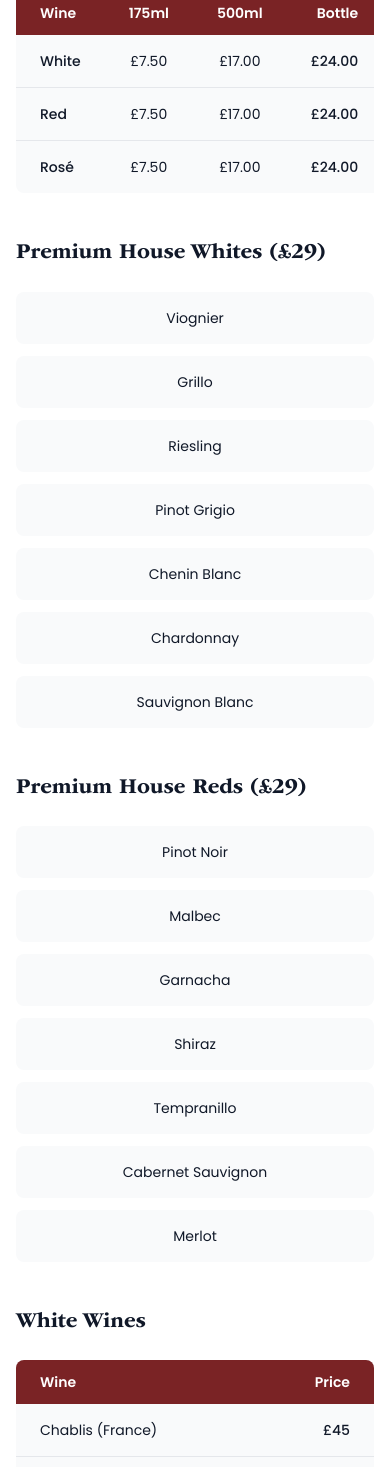
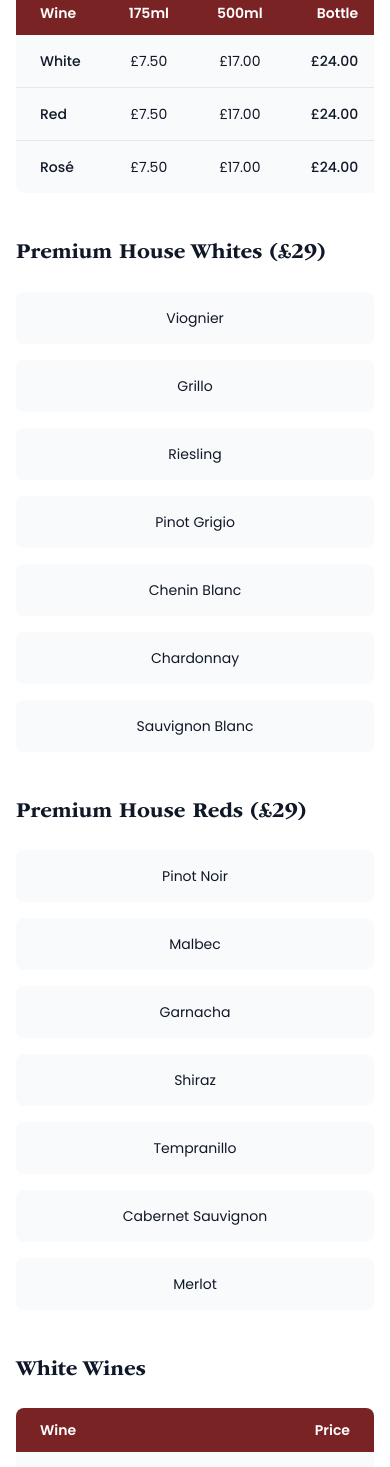
Before and after one commit to LYNKSPortal/la-nuova-isola-iom, a Next.js app: page /drinks-menu in a window 390 px wide. Shown: the part 1610-3077 px from the top of the page. Built offline with nearby package versions, Linux system fonts and the light colour scheme.

Commit message:
Make wine sections responsive - single column on mobile, grid on desktop

```diff
--- a/src/app/drinks-menu/page.tsx
+++ b/src/app/drinks-menu/page.tsx
@@ -181,7 +181,7 @@ export default function DrinksMenu() {
             {/* Premium House Whites */}
             <div className="mb-12">
               <h3 className="font-bold text-gray-900 mb-6 text-base md:text-lg">Premium House Whites (£29)</h3>
-              <div className="space-y-3">
+              <div className="grid grid-cols-1 md:grid-cols-4 gap-4">
                 <div className="bg-gray-50 p-4 rounded-lg text-center">
                   <p className="text-sm text-gray-900">Viognier</p>
                 </div>
@@ -209,7 +209,7 @@ export default function DrinksMenu() {
             {/* Premium House Reds */}
             <div className="mb-12">
               <h3 className="font-bold text-gray-900 mb-6 text-base md:text-lg">Premium House Reds (£29)</h3>
-              <div className="space-y-3">
+              <div className="grid grid-cols-1 md:grid-cols-4 gap-4">
                 <div className="bg-gray-50 p-4 rounded-lg text-center">
                   <p className="text-sm text-gray-900">Pinot Noir</p>
                 </div>
```
